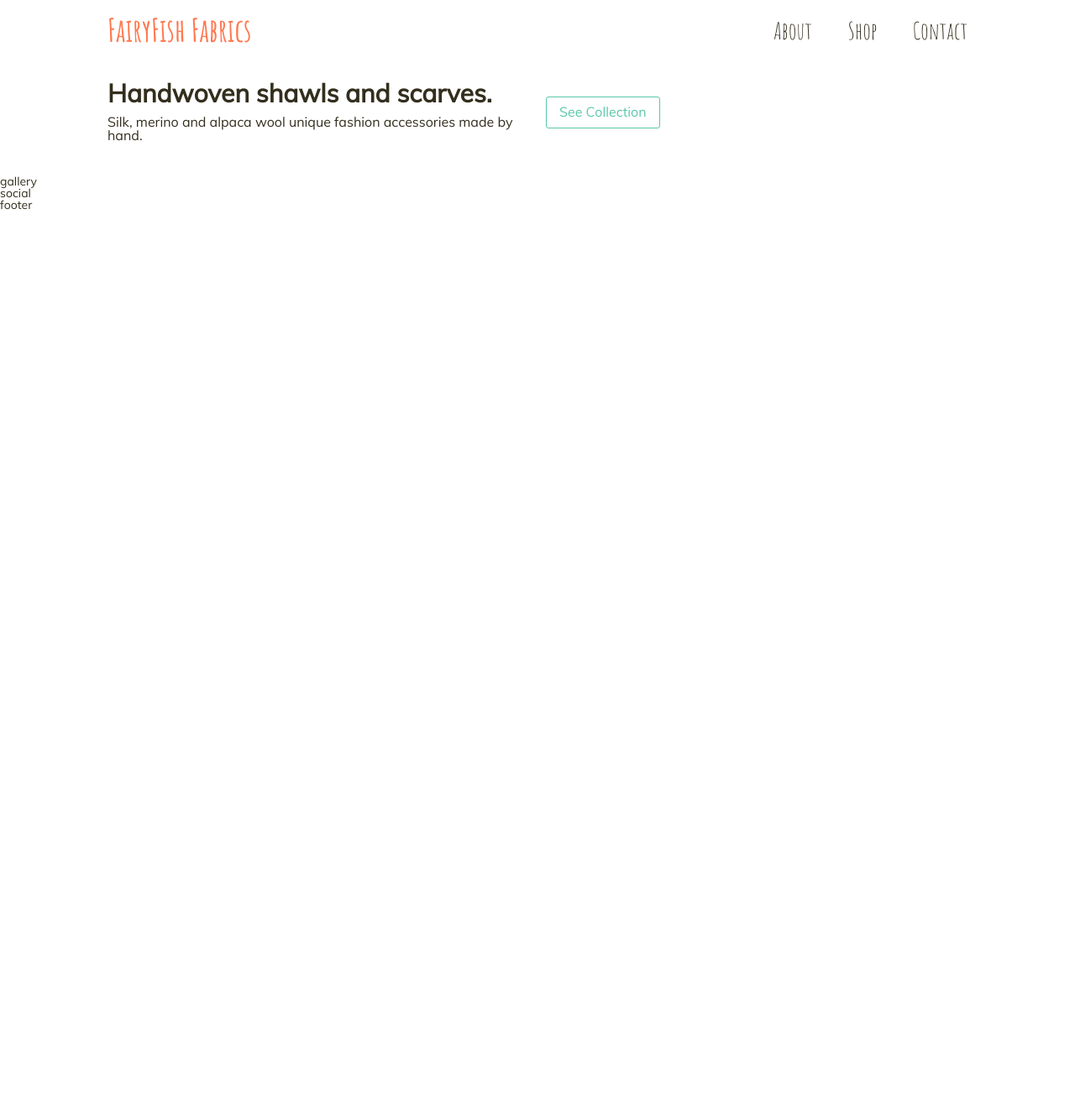
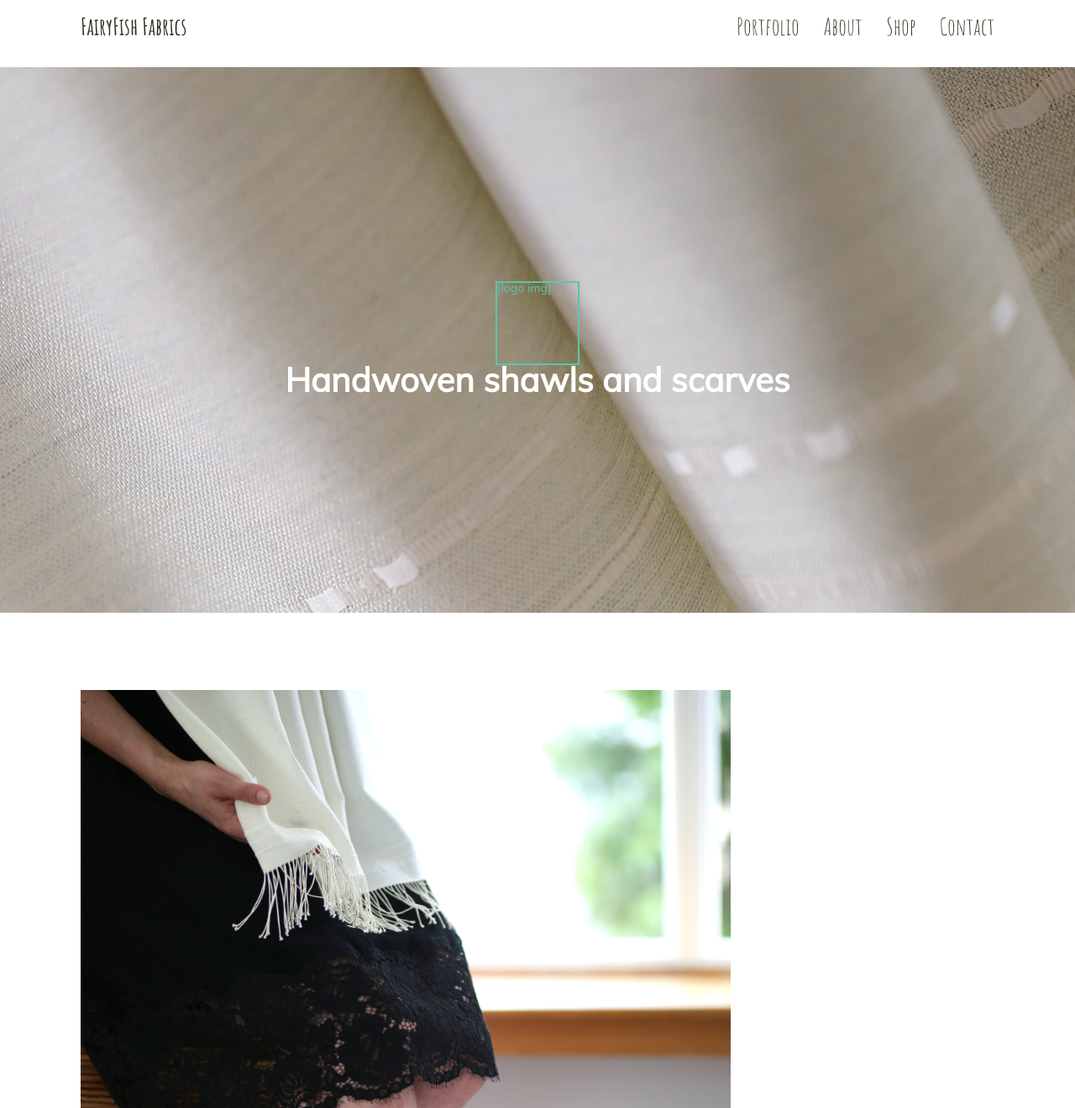
Before and after one commit to pannamatena/fairy_fish_fabrics, a React (Create React App) app: page / in a window 1280 px wide. Shown: the top 1320 px of the page at 84% size. Before the commit the page ends 820 px from the top, so only its background shows below. Built offline with nearby package versions, Linux system fonts and the light colour scheme.

Commit message:
Header structure

```diff
--- a/src/components/App.js
+++ b/src/components/App.js
@@ -2,30 +2,39 @@ import React, { Component } from 'react';
 import { css } from 'emotion';
 import { colours } from '../resources/colours';
 import { fonts } from '../resources/fonts';
+import Gallery from './Gallery';
 
 class App extends Component {
   render() {
     return (
       <div className={style.app}>
           <div className={style.pageContainer}>
-              <div className={`${style.headerContainer} ${innerContainer}`}>
+              <div className={`${style.headerContainer} ${outerContainer}`}>
+                <div className={`${style.headerContainer__inner} ${innerContainer}`}>
                   <a className={style.logo} href="/">FairyFish Fabrics</a>
                   <ul className={style.mainMenu}>
+                    <li><a href="/">Portfolio</a></li>
                     <li><a href="/">About</a></li>
                     <li><a href="/">Shop</a></li>
                     <li><a href="/">Contact</a></li>
                   </ul>
                 </div>
-              <div className={`${style.promotionContainer} ${innerContainer}`}>
-                <div className={style.promotionContainer__title}>
-                  <h2>Handwoven shawls and scarves.</h2>
-                  <p>Silk, merino and alpaca wool unique fashion accessories made by hand.</p>
               </div>
-                <div className={style.promotionContainer__text}>
+              <div className={style.promotionContainer}>
+                <div className={style.promotionContainer__inner}>
+                  <a href="/">[logo img]</a>
+                  <h2>Handwoven shawls and scarves</h2>
+                </div>
+                {/*<div className={style.promotionContainer__text}>
+                  <p>Silk, merino and alpaca wool fashion accessories made by hand. Each piece is unique, handwoven in Budapest.</p>
                   <a href="/">See Collection</a>
+                </div>*/}
+              </div>
+              <div className="galleryContainer">
+                <div className={innerContainer}>
+                  <Gallery />
                 </div>
               </div>
-              <div className="galleryContainer">gallery</div>
               <div className="socialContainer">social</div>
               <div className="footerContainer">footer</div>
           </div>
@@ -34,11 +43,14 @@ class App extends Component {
   }
 }
 
+const outerContainer = css`
+  width: 100%;
+`;
 const innerContainer = css`
-    width: 80%;
+    width: 85%;
     margin: auto;
 
-    max-width: 1200px;
+    max-width: 1400px;
   `;
 const styleButton = {
   primary: css`
@@ -69,21 +81,31 @@ const style = {
   `,
   pageContainer: css`
     height: 100%;
+    padding-top: 80px;
   `,
   headerContainer: css`
+    background: ${colours.c1};
+    z-index: 99;
+    position: fixed;
+    top: 0;
+    left: 50%;
+    transform: translateX(-50%);
+
+    height: 80px;
+    padding-top: 20px;
+    padding-bottom: 20px;
+  `,
+  headerContainer__inner: css`
     display: flex;
     flex-direction: row;
     align-items: center;
     justify-content: flex-start;
-
-    margin-top: 20px;
-    margin-bottom: 40px;
   `,
   logo: css`
     font-family: ${fonts.f2};
-    color: ${colours.c7};
+    color: ${colours.c2};
 
-    font-size: 38px;
+    font-size: 28px;
   `,
   mainMenu: css`
     flex: 1;
@@ -93,7 +115,7 @@ const style = {
     justify-content: flex-end;
 
     li {
-      margin-left: 5%;
+      margin-left: 3%;
     }
 
     a {
@@ -103,28 +125,47 @@ const style = {
       font-size: 28px;
 
       :hover {
-        color: ${colours.c7};
+        color: ${colours.c3};
       }
     }
   `,
   promotionContainer: css`
+  `,
+  promotionContainer__inner: css`
+    width: 100%;
+
     display: flex;
-    flex-direction: row;
-    align-items: stretch;
+    flex-direction: column;
+    align-items: center;
     justify-content: center;
-    margin-bottom: 40px;
+
+    background-image: url(/imgs/7.jpg);
+    background-position: 50% 50%;
+    background-repeat: no-repeat;
+    background-attachment: fixed;
+
+    height: 650px;
+    background-size: 100%;
+
+    a {
+      color: ${colours.c3};
+      border: 2px solid ${colours.c3};
+      display: block;
+      width: 100px;
+      height: 100px;
+    }
+
+    h2 {
+      font-size: 40px;
+      color: ${colours.c1};
+    }
   `,
-  promotionContainer__title: css`
-    flex: 1;
-    margin-right: 20px;
+  /*promotionContainer__title: css`
+    margin-right: 50px;
 
     h2 {
       font-size: 30px;
       margin-bottom: 10px;
-    }
-
-    p {
-      font-size: 16px;
     }
   `,
   promotionContainer__text: css`
@@ -134,10 +175,17 @@ const style = {
     align-items: flex-start;
     justify-content: center;
 
+    max-width: 40%;
+
     a {
       ${styleButton.primary}
     }
-  `,
+
+    p {
+      font-size: 16px;
+      margin-bottom: 20px;
+    }
+  `,*/
 };
 
 export default App;
--- /dev/null
+++ b/src/components/Gallery.js
@@ -0,0 +1,85 @@
+import React from 'react';
+import { css } from 'emotion';
+import { colours } from '../resources/colours';
+import { fonts } from '../resources/fonts';
+
+const Gallery = () => {
+  return (
+    <div className={style.gallery}>
+      <a className={`${style.galleryLink} ${style.galleryLink__1}`} href="/"><span>Picture 1</span></a>
+      <a className={`${style.galleryLink} ${style.galleryLink__about}`} href="/"><span>About</span></a>
+      <a className={`${style.galleryLink} ${style.galleryLink__2}`} href="/"><span>Picture 2</span></a>
+      <a className={`${style.galleryLink} ${style.galleryLink__3}`} href="/"><span>Picture 3</span></a>
+      <a className={`${style.galleryLink} ${style.galleryLink__4}`} href="/"><span>Picture 4</span></a>
+      <a className={`${style.galleryLink} ${style.galleryLink__5}`} href="/"><span>Picture 5</span></a>
+    </div>
+  );
+};
+
+const style = {
+  gallery: css`
+    overflow: hidden;
+    margin-top: 50px;
+  `,
+  galleryLink: css`
+    display: flex;
+    flex-direction: column;
+    align-items: center;
+    justify-content: center;
+    float: left;
+    background-position: center center;
+    background-repeat: no-repeat;
+    background-size: 100%;
+    border-radius: 3px;
+    transition: opacity .4s ease;
+
+    span {
+      display: none;
+      color: ${colours.c1};
+      font-family: ${fonts.f2};
+      font-size: 30px;
+    }
+
+    &:hover {
+      opacity: 0.7;
+      span {
+        display: block;
+      }
+    }
+  `,
+  galleryLink__about: css`
+    background-image: url(/imgs/1.jpg);
+    margin-bottom: 50px;
+    width: 400px;
+    height: 600px;
+  `,
+  galleryLink__1: css`
+    background-image: url(/imgs/4.jpg);
+    margin-right: 50px;
+    margin-bottom: 50px;
+    width: 774px;
+    height: 600px;
+  `,
+  galleryLink__2: css`
+    background-image: url(/imgs/3.jpg);
+    width: 350px;
+    height: 520px;
+  `,
+  galleryLink__3: css`
+    background-image: url(/imgs/2.jpg);
+    width: 350px;
+    height: 520px;
+  `,
+  galleryLink__4: css`
+    background-image: url(/imgs/6.jpg);
+    width: 350px;
+    height: 520px;
+  `,
+  galleryLink__5: css`
+    background-image: url(/imgs/7.jpg);
+    width: 350px;
+    height: 520px;
+  `,
+};
+
+export default Gallery;
```
Lines whose indentation alone changed are shown as unchanged.
